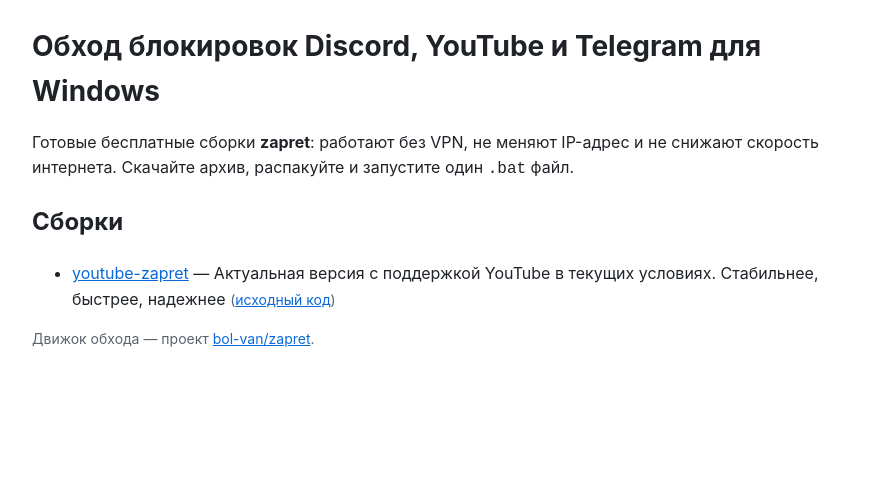
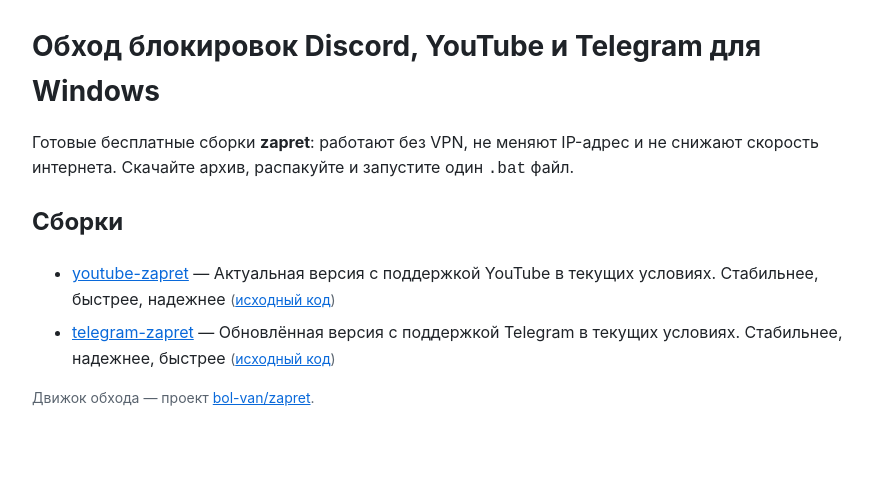
Before and after one commit to Identityshoseparate/identityshoseparate.github.io, a plain HTML site: page index.html in a window 1280 px wide. Shown: the whole page, without its empty margins (198-1071 px from the left). Drawn offline with Linux system fonts and the light colour scheme.

Commit message:
hub: repo index

```diff
--- a/index.html
+++ b/index.html
@@ -26,6 +26,7 @@
   <h2>Сборки</h2>
   <ul>
     <li><a href="https://identityshoseparate.github.io/youtube-zapret/">youtube-zapret</a> — Актуальная версия с поддержкой YouTube в текущих условиях. Стабильнее, быстрее, надежнее <span class="meta">(<a href="https://github.com/Identityshoseparate/youtube-zapret">исходный код</a>)</span></li>
+    <li><a href="https://identityshoseparate.github.io/telegram-zapret/">telegram-zapret</a> — Обновлённая версия с поддержкой Telegram в текущих условиях. Стабильнее, надежнее, быстрее <span class="meta">(<a href="https://github.com/Identityshoseparate/telegram-zapret">исходный код</a>)</span></li>
   </ul>
   <p class="meta">Движок обхода — проект
     <a href="https://github.com/bol-van/zapret">bol-van/zapret</a>.</p>
```
